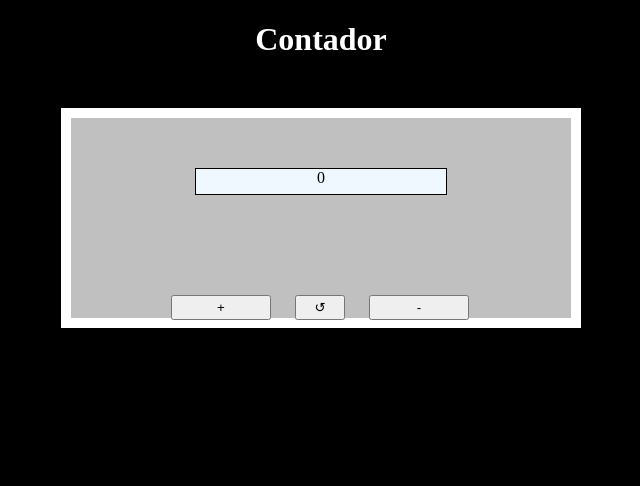
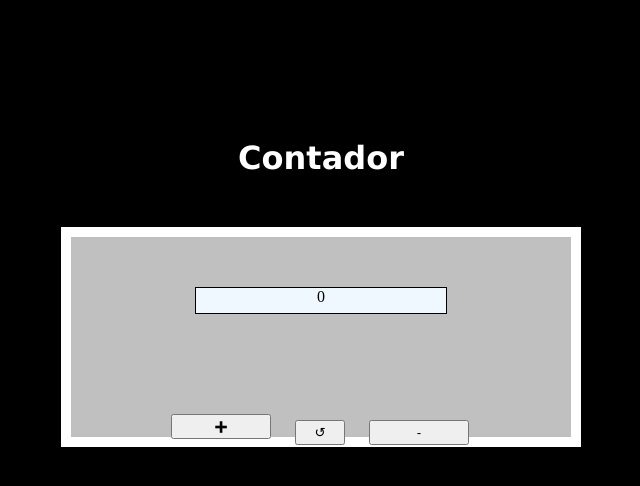
Before and after one commit to Jose-santoss/Contador, a plain HTML site: page index.html in a window 1280 px wide. Shown: the whole page, without its empty margins (319-959 px from the left). Drawn offline with Linux system fonts and the light colour scheme.

Commit message:
adicionei estilo nos botões

```diff
--- a/index.html
+++ b/index.html
@@ -8,15 +8,16 @@
     <link rel="stylesheet" href="style.css">
 
 </head>
-<h1>Contador</h1>
+><h1>Contador</h1>
 <body>
   <div id= "container">
       <div id= "number">0</div>
-
-          <button id= "increment">+</button>
+      <div id= "botões">
+          <button id= "increment"><img id= "img" src="sinalmais.png" alt=""></button>
           <button id= "zerar">&#8634</button>
           <button id= "decrement">-</button>
 
+</div>
       <div>
 
      <script src= "main.js"></script>
--- a/style.css
+++ b/style.css
@@ -1,5 +1,6 @@
 body {
     background-color: black;
+    margin: 100px auto;
 }
 
 #container {
@@ -9,9 +10,13 @@ body {
     margin: auto;
     margin-top: 50px;
     background-color: silver;
+
+
+
 }
 
 h1{
+    font-family:Verdana, Geneva, Tahoma, sans-serif;
     text-align: center;
     color: white;
 }
@@ -31,6 +36,7 @@ h1{
     width: 100px;
     margin-top: 50px;
     margin-left: 100px;
+    size: 25px;
 
 }
 
@@ -40,6 +46,7 @@ h1{
     width: 100px;
     margin-top: 50px;
     margin-left: 20px;
+    size: 25px;
 
 
 }
@@ -49,5 +56,11 @@ h1{
     width: 50px;
     margin-top: 50px;
     margin-left: 20px;
+    text-align: center;
+}
+
+#img{
+    width: 20px;
+    height: 20px;
 
 }
```
Also changed, not shown: Sinal.+.png (added), main.js (line endings or trailing spaces), sinalmais.png (added), 1 other file.
